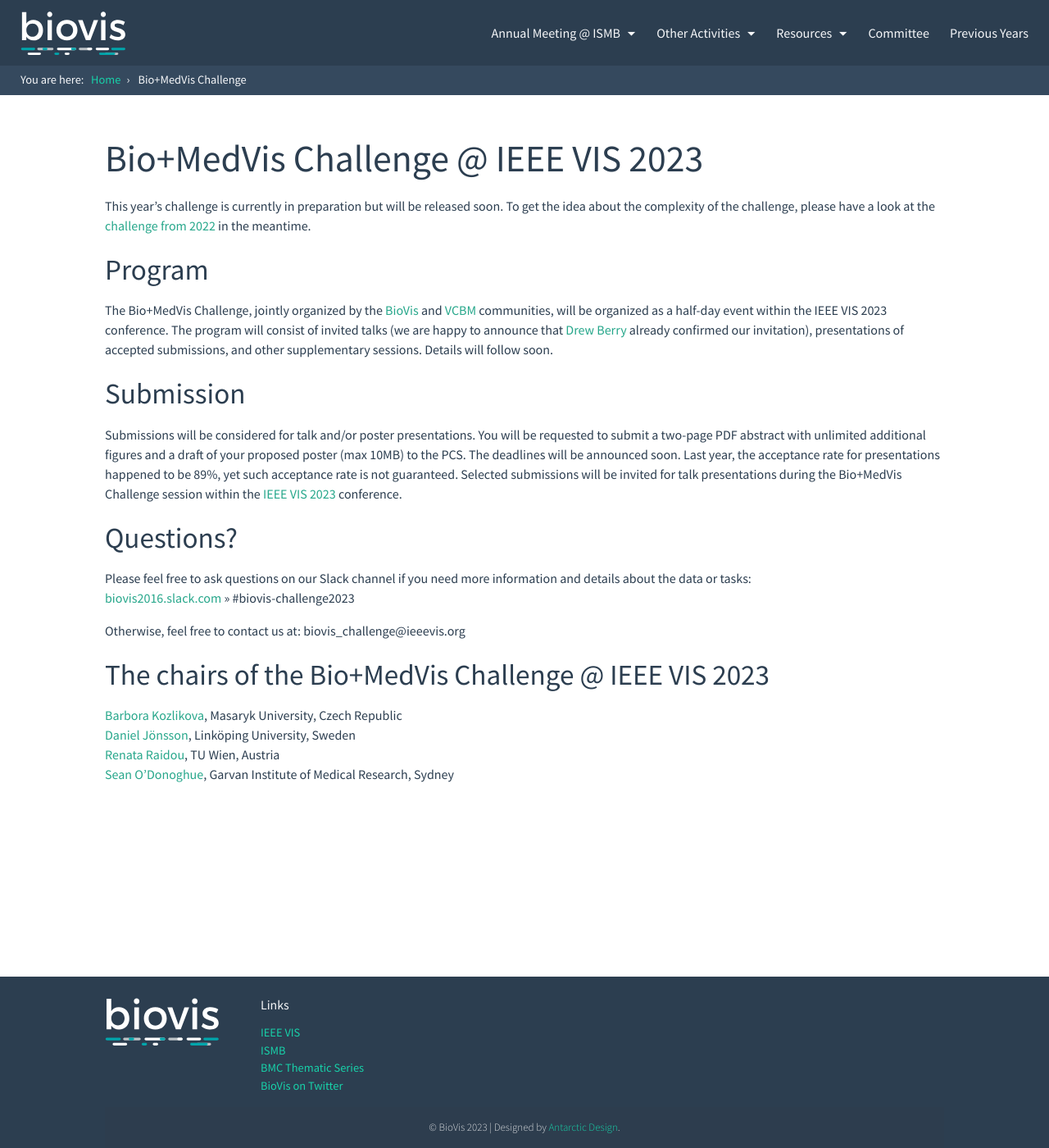
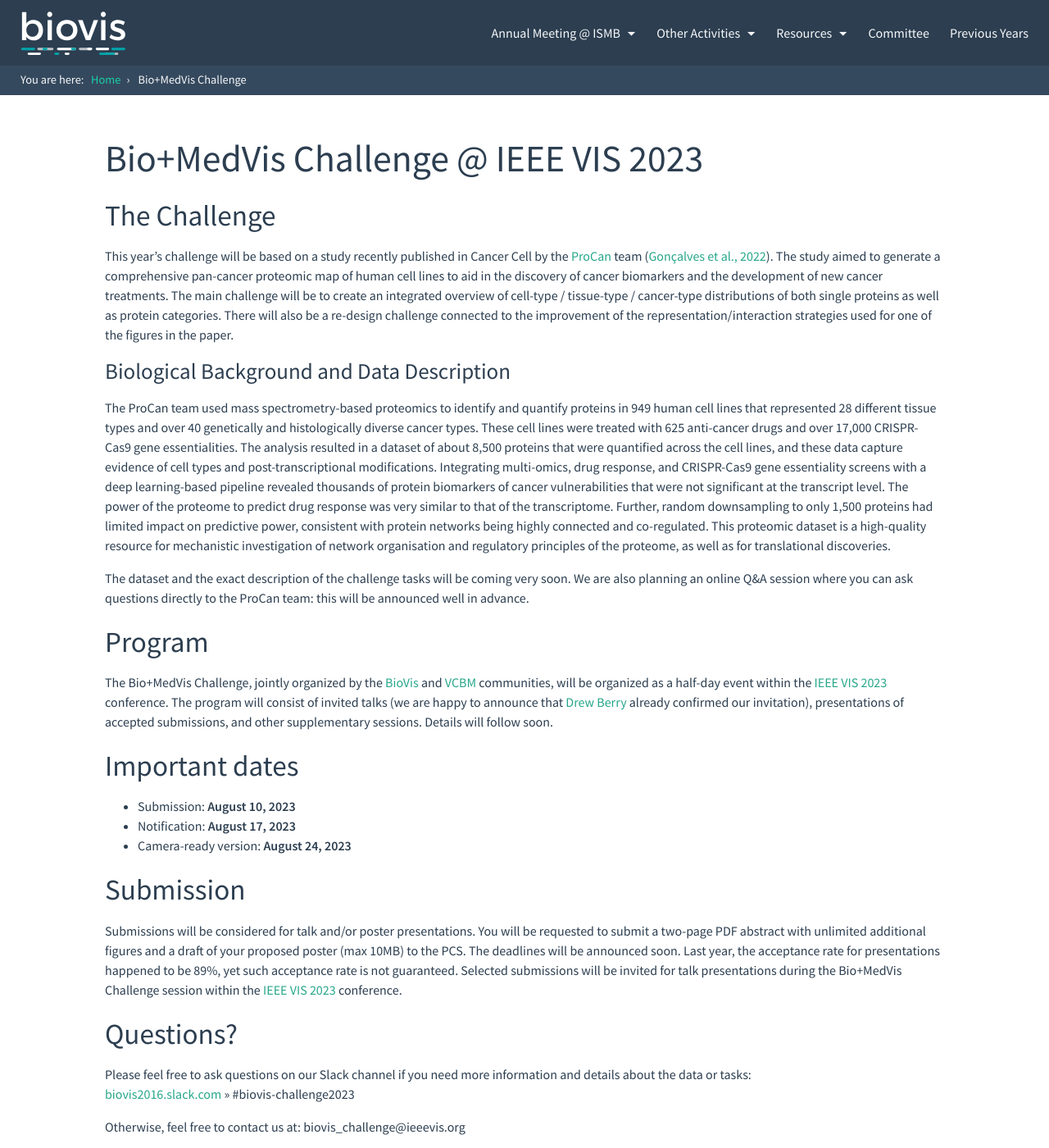
Before and after one commit to foreveremain/2024, a Jekyll site: the page built from biovis_challenge.md, in a window 1280 px wide and 1400 px high. Shown: the whole window at 82% size. Built offline with Jekyll 4.4.1, drawn with Linux system fonts in a browser that asks for light colours.

Commit message:
update biomedvis challenge

```diff
--- a/_config.yml
+++ b/_config.yml
@@ -9,15 +9,16 @@
 #FIX ME: the event number is most likely not correct
 #eventNum: "12th"
 
-IEEEconferencedate: "TBA"
-IEEEconferenceplace: "TBA"
+IEEE_conference_date: "October 22-27, 2023"
+IEEE_conference_place: "Melbourne, Australia"
+
 year: 2023
 
 # Old deadlines so I remember what they're called
 # When everything breaks
-#IEEE_deadline_submission: "TBD"
-#IEEE_deadline_notification: "TBD"
-#IEEE_deadline_camera: "TBD"
+IEEE_deadline_submission: "August 10, 2023"
+IEEE_deadline_notification: "August 17, 2023"
+IEEE_deadline_camera: "August 24, 2023"
 #IEEE_deadline_poster: "TBD"
 
 ismb_conference_name: "ISMB/ECCB 2023"
--- a/biovis_challenge.md
+++ b/biovis_challenge.md
@@ -6,20 +6,59 @@
 
 # Bio+MedVis Challenge @ IEEE VIS 2023
 
-This year’s challenge is currently in preparation but will be released soon. To
-get the idea about the complexity of the challenge, please have a look at the
-[challenge from 2022](http://biovis.net/2022/biovisChallenges_vis/) in the
-meantime.
+## The Challenge
+
+This year’s challenge will be based on a study recently published in Cancer Cell
+by the
+[ProCan](https://www.cmrijeansforgenes.org.au/research/research-teams/procan/procan-teams)
+team ([Gonçalves et al.,
+2022](<https://www.cell.com/cancer-cell/fulltext/S1535-6108(22)00274-4>)). The
+study aimed to generate a comprehensive pan-cancer proteomic map of human cell
+lines to aid in the discovery of cancer biomarkers and the development of new
+cancer treatments. The main challenge will be to create an integrated overview
+of cell-type / tissue-type / cancer-type distributions of both single proteins
+as well as protein categories. There will also be a re-design challenge
+connected to the improvement of the representation/interaction strategies used
+for one of the figures in the paper.
+
+### Biological Background and Data Description
+
+The ProCan team used mass spectrometry-based proteomics to identify and quantify
+proteins in 949 human cell lines that represented 28 different tissue types and
+over 40 genetically and histologically diverse cancer types. These cell lines
+were treated with 625 anti-cancer drugs and over 17,000 CRISPR-Cas9 gene
+essentialities. The analysis resulted in a dataset of about 8,500 proteins that
+were quantified across the cell lines, and these data capture evidence of cell
+types and post-transcriptional modifications. Integrating multi-omics, drug
+response, and CRISPR-Cas9 gene essentiality screens with a deep learning-based
+pipeline revealed thousands of protein biomarkers of cancer vulnerabilities that
+were not significant at the transcript level. The power of the proteome to
+predict drug response was very similar to that of the transcriptome. Further,
+random downsampling to only 1,500 proteins had limited impact on predictive
+power, consistent with protein networks being highly connected and co-regulated.
+This proteomic dataset is a high-quality resource for mechanistic investigation
+of network organisation and regulatory principles of the proteome, as well as
+for translational discoveries.
+
+The dataset and the exact description of the challenge tasks will be coming very
+soon. We are also planning an online Q&A session where you can ask questions
+directly to the ProCan team: this will be announced well in advance.
 
 ## Program
 
 The Bio+MedVis Challenge, jointly organized by the [BioVis](../) and
 [VCBM](https://conferences.eg.org/vcbm2023/) communities, will be organized as a
-half-day event within the IEEE VIS 2023 conference. The program will consist of
-invited talks (we are happy to announce that [Drew
-Berry](https://www.wehi.edu.au/people/drew-berry) already confirmed our
-invitation), presentations of accepted submissions, and other supplementary
+half-day event within the [IEEE VIS 2023](https://ieeevis.org/year/2023/welcome)
+conference. The program will consist of invited talks (we are happy to announce
+that [Drew Berry](https://www.wehi.edu.au/people/drew-berry) already confirmed
+our invitation), presentations of accepted submissions, and other supplementary
 sessions. Details will follow soon.
+
+## Important dates
+
+-   Submission: <time>{{ site.IEEE_deadline_submission }}</time>
+-   Notification: <time>{{ site.IEEE_deadline_notification }}</time>
+-   Camera-ready version: <time>{{ site.IEEE_deadline_camera }}</time>
 
 ## Submission
 
```
Also changed, not shown: index.html (+5 -5 lines).
